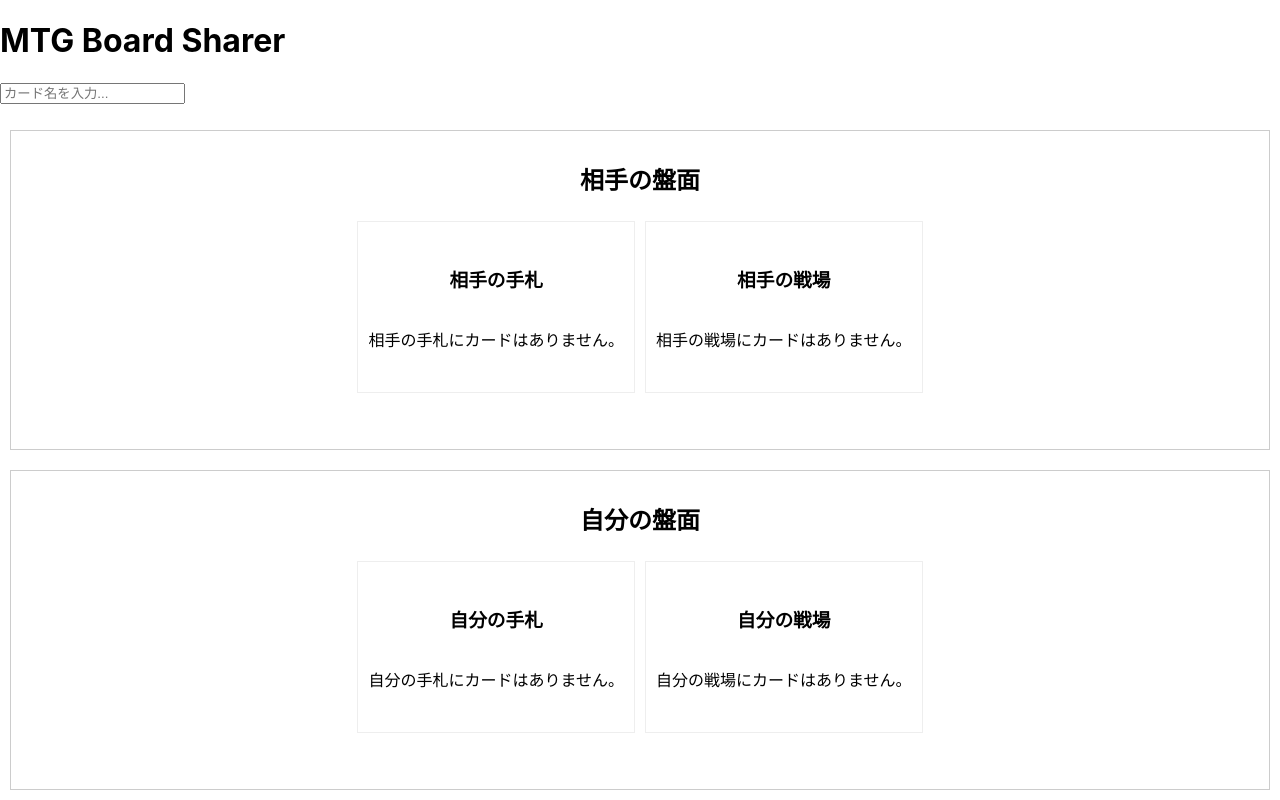
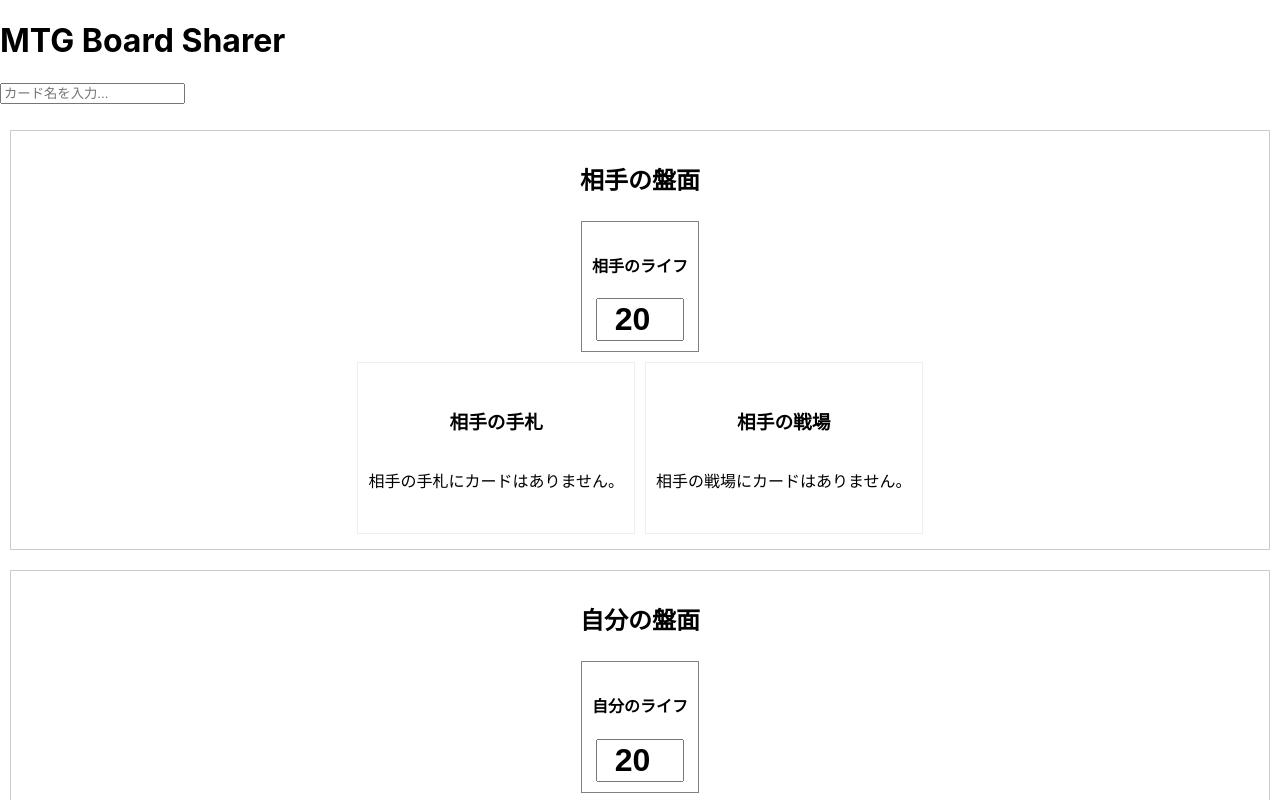
Before and after one commit to c3341/mtg-board-sharer, a React (Vite) app in the folder frontend/: page / in a window 1280 px wide. Shown: the top 800 px of the page. Built offline with nearby package versions, Linux system fonts and the light colour scheme.

Commit message:
feat(player): Implement manual life counter input

```diff
--- a/frontend/src/App.jsx
+++ b/frontend/src/App.jsx
@@ -1,6 +1,7 @@
 import CardSearch from './components/CardSearch';
 import Battlefield from './components/Battlefield';
 import Hand from './components/Hand';
+import PlayerLifeDisplay from './components/PlayerLifeDisplay'; // PlayerLifeDisplayをインポート
 import { useCardContext } from './contexts/CardContext';
 
 function App() {
@@ -19,7 +20,6 @@
       const cardData = await response.json();
       console.log('取得したカードデータ:', cardData);
 
-      // addCardはCardContextでデフォルトゾーンを設定する
       addCard(cardData);
 
     } catch (error) {
@@ -36,18 +36,20 @@
         {/* 相手の盤面 (上部) */}
         <div className="opponent-zone">
           <h2>相手の盤面</h2>
+          <PlayerLifeDisplay playerType="opponent" /> {/* 相手のライフ表示 */}
           <div className="zone-row">
-            <Hand zoneType="opponentHand" /> {/* zoneType propを追加 */}
-            <Battlefield zoneType="opponentBattlefield" /> {/* zoneType propを追加 */}
+            <Hand zoneType="opponentHand" />
+            <Battlefield zoneType="opponentBattlefield" />
           </div>
         </div>
 
         {/* 自分の盤面 (下部) */}
         <div className="player-zone">
           <h2>自分の盤面</h2>
+          <PlayerLifeDisplay playerType="my" /> {/* 自分のライフ表示 */}
           <div className="zone-row">
-            <Hand zoneType="myHand" /> {/* zoneType propを追加 */}
-            <Battlefield zoneType="myBattlefield" /> {/* zoneType propを追加 */}
+            <Hand zoneType="myHand" />
+            <Battlefield zoneType="myBattlefield" />
           </div>
         </div>
       </div>
--- /dev/null
+++ b/frontend/src/components/PlayerLifeDisplay.jsx
@@ -0,0 +1,47 @@
+import React from 'react';
+import { usePlayerContext } from '../contexts/PlayerContext';
+
+function PlayerLifeDisplay({ playerType }) {
+  const { myLife, setMyLife, opponentLife, setOpponentLife } = usePlayerContext();
+
+  // currentLifeは数値だが、inputのvalueは文字列なので、
+  // 数値が0の場合に空文字列を返すように調整
+  const currentLifeValue = (playerType === 'my' ? myLife : opponentLife);
+  const displayValue = currentLifeValue === 0 ? '' : currentLifeValue; // 0の場合は空文字列を表示
+
+  const displayName = playerType === 'my' ? '自分のライフ' : '相手のライフ';
+
+  const handleLifeChange = (event) => {
+    const inputValue = event.target.value;
+
+    if (inputValue === '') {
+      // 入力が空文字列の場合、stateも空文字列にする
+      if (playerType === 'my') {
+        setMyLife(''); // 数値ではなく空文字列をセット
+      } else if (playerType === 'opponent') {
+        setOpponentLife(''); // 数値ではなく空文字列をセット
+      }
+    } else {
+      const newValue = parseInt(inputValue, 10);
+      if (playerType === 'my') {
+        setMyLife(isNaN(newValue) ? 0 : newValue); // 無効な値は0に
+      } else if (playerType === 'opponent') {
+        setOpponentLife(isNaN(newValue) ? 0 : newValue); // 無効な値は0に
+      }
+    }
+  };
+
+  return (
+    <div style={{ border: '1px solid gray', padding: '10px', margin: '5px', textAlign: 'center' }}>
+      <h4>{displayName}</h4>
+      <input
+        type="number"
+        value={displayValue} // ここで調整した値を使う
+        onChange={handleLifeChange}
+        style={{ fontSize: '2em', fontWeight: 'bold', width: '80px', textAlign: 'center' }}
+      />
+    </div>
+  );
+}
+
+export default PlayerLifeDisplay;
--- /dev/null
+++ b/frontend/src/contexts/PlayerContext.jsx
@@ -0,0 +1,39 @@
+import React, { createContext, useContext, useState } from 'react';
+
+const PlayerContext = createContext(null);
+
+export const PlayerProvider = ({ children }) => {
+  const [myLife, setMyLife] = useState(20); // 自分のライフ初期値
+  const [opponentLife, setOpponentLife] = useState(20); // 相手のライフ初期値
+
+  // adjustLife関数は不要になるため削除
+  // const adjustLife = (player, amount) => {
+  //   if (player === 'my') {
+  //     setMyLife(prevLife => prevLife + amount);
+  //   } else if (player === 'opponent') {
+  //     setOpponentLife(prevLife => prevLife + amount);
+  //   }
+  // };
+
+  const contextValue = {
+    myLife,
+    setMyLife, // 直接セットもできるように提供
+    opponentLife,
+    setOpponentLife,
+    // adjustLifeは削除
+  };
+
+  return (
+    <PlayerContext.Provider value={contextValue}>
+      {children}
+    </PlayerContext.Provider>
+  );
+};
+
+export const usePlayerContext = () => {
+  const context = useContext(PlayerContext);
+  if (!context) {
+    throw new Error('usePlayerContext must be used within a PlayerProvider');
+  }
+  return context;
+};
--- a/frontend/src/main.jsx
+++ b/frontend/src/main.jsx
@@ -3,15 +3,18 @@
 import App from './App.jsx'
 import './index.css'
 import { CardProvider } from './contexts/CardContext.jsx';
-import { DndProvider } from 'react-dnd'; // DndProviderをインポート
-import { HTML5Backend } from 'react-dnd-html5-backend'; // HTML5Backendをインポート
+import { DndProvider } from 'react-dnd';
+import { HTML5Backend } from 'react-dnd-html5-backend';
+import { PlayerProvider } from './contexts/PlayerContext.jsx'; // PlayerProviderをインポート
 
 ReactDOM.createRoot(document.getElementById('root')).render(
   <React.StrictMode>
-    <DndProvider backend={HTML5Backend}> {/* DndProviderでアプリケーションをラップ */}
-      <CardProvider>
-        <App />
-      </CardProvider>
+    <DndProvider backend={HTML5Backend}>
+      <PlayerProvider> {/* PlayerProviderでCardProviderをラップ */}
+        <CardProvider>
+          <App />
+        </CardProvider>
+      </PlayerProvider>
     </DndProvider>
   </React.StrictMode>,
 )
```
